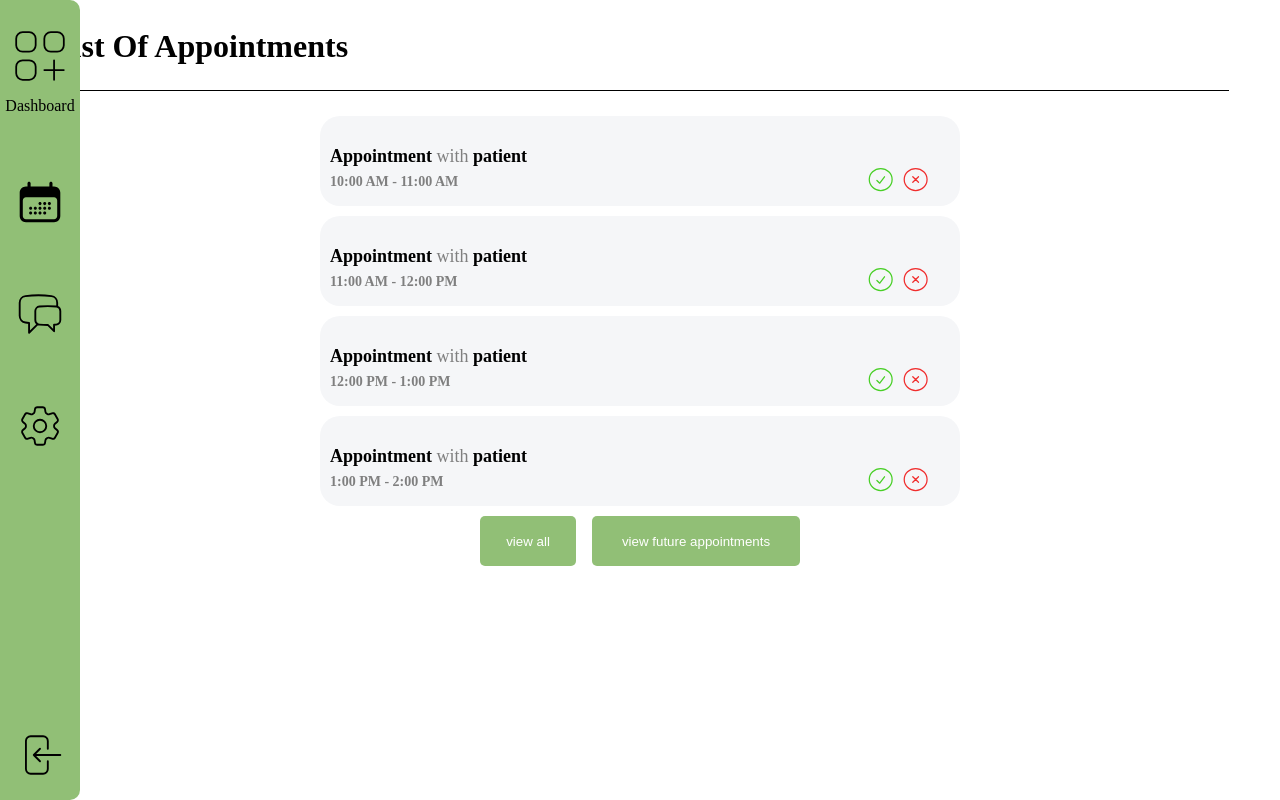
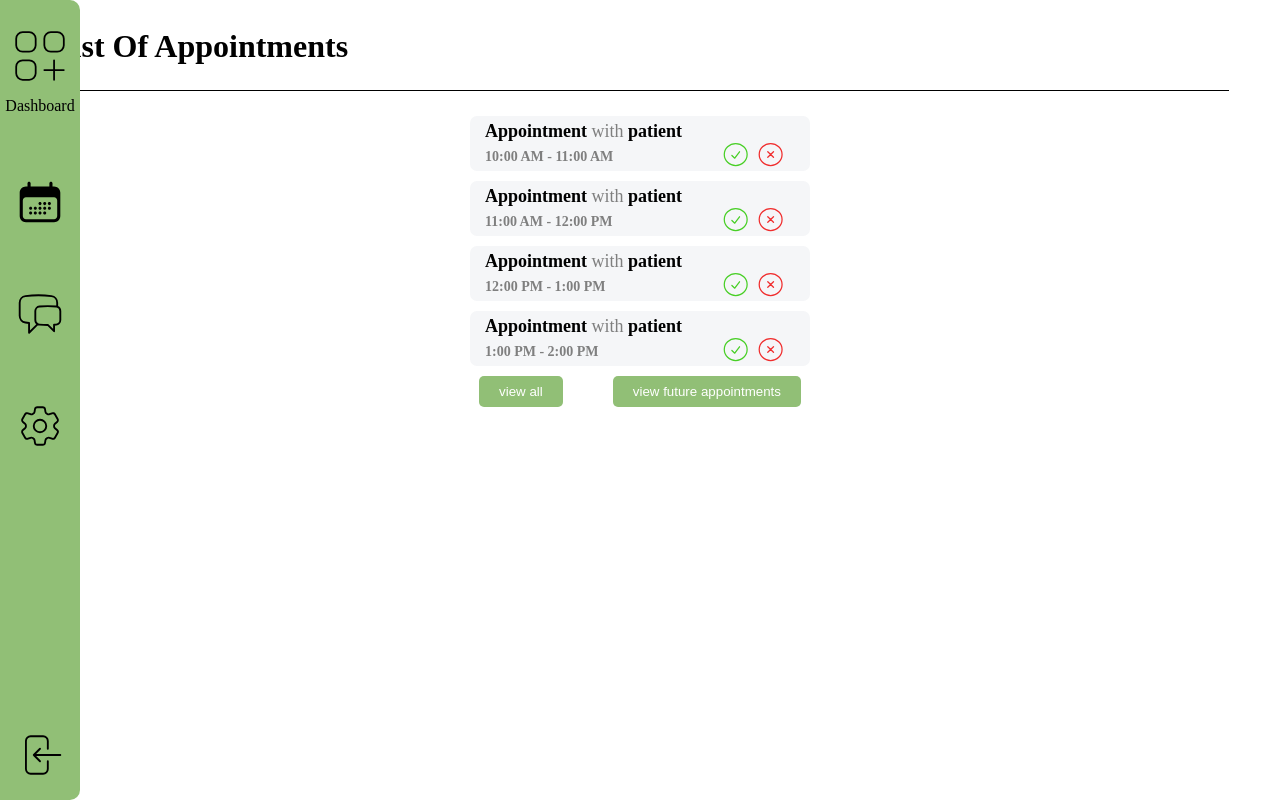
Before and after one commit to PamelaKaram/FE-Patient-Management-Software, a Next.js app: page / in a window 1280 px wide. Built offline with nearby package versions, Linux system fonts and the light colour scheme.

Commit message:
fixed decision btns in apt list -position- padding

```diff
--- a/src/styles/AppointmentList.module.css
+++ b/src/styles/AppointmentList.module.css
@@ -10,15 +10,22 @@
   flex-direction: column;
   align-items: flex-start;
   justify-content: center;
-  width: 50%;
-  height: 75%;
+  width: max-content;
   background-color: #F5F6F8;
-  border-radius: 20px;
+  border-radius: 7px;
   margin-bottom: 10px;
-  min-width: 300px;
+  min-width: 340px ;
+  padding: 0 15px ;
 
-  padding: 10px;
+
+  /* transitoin */
+  transition: .3s ease-out ;
 }
+.appointmentpreview:hover {
+  cursor: pointer ;
+  box-shadow: 0px 3px 10px rgb(197, 197, 197);
+}
+
 .info {
   width: 100%;
   display: flex;
@@ -27,13 +34,13 @@
   padding-right: 0.75rem;
 }
 .decisions {
-  width: 25%;
+  /* width: 100%; */
   display: flex;
   justify-content: space-between;
   align-items: center;
 }
 .decisions button {
-  height: 50px;
+
   border: none;
   background-color: #91bf76;
   display: flex;
@@ -42,9 +49,6 @@
   color: white;
   font-weight: lighter;
   border-radius: 5px;
-
-
-
 }
 
 .decisions button:hover {
@@ -52,13 +56,12 @@
 }
 
 .decisions button:first-of-type {
-  width: 30%;
-  min-width: 50px;
+  padding: 8px 20px;
+  margin-right: 50px ;
 }
 
 .decisions button:last-of-type {
-  width: 65%;
-  min-width: 80px;
+  padding: 8px 20px;
 }
 
 .previewtime {
@@ -72,7 +75,7 @@
   font-size: 18px;
   color: #000;
   font-weight: bold;
-  padding-top: 20px;
+  padding-top: 5px;
 
 }
 
@@ -90,5 +93,5 @@
 
 .buttons ul li {
   display: inline-block;
-  margin-right: 10px;
+  margin-left: 10px;
 }
```
